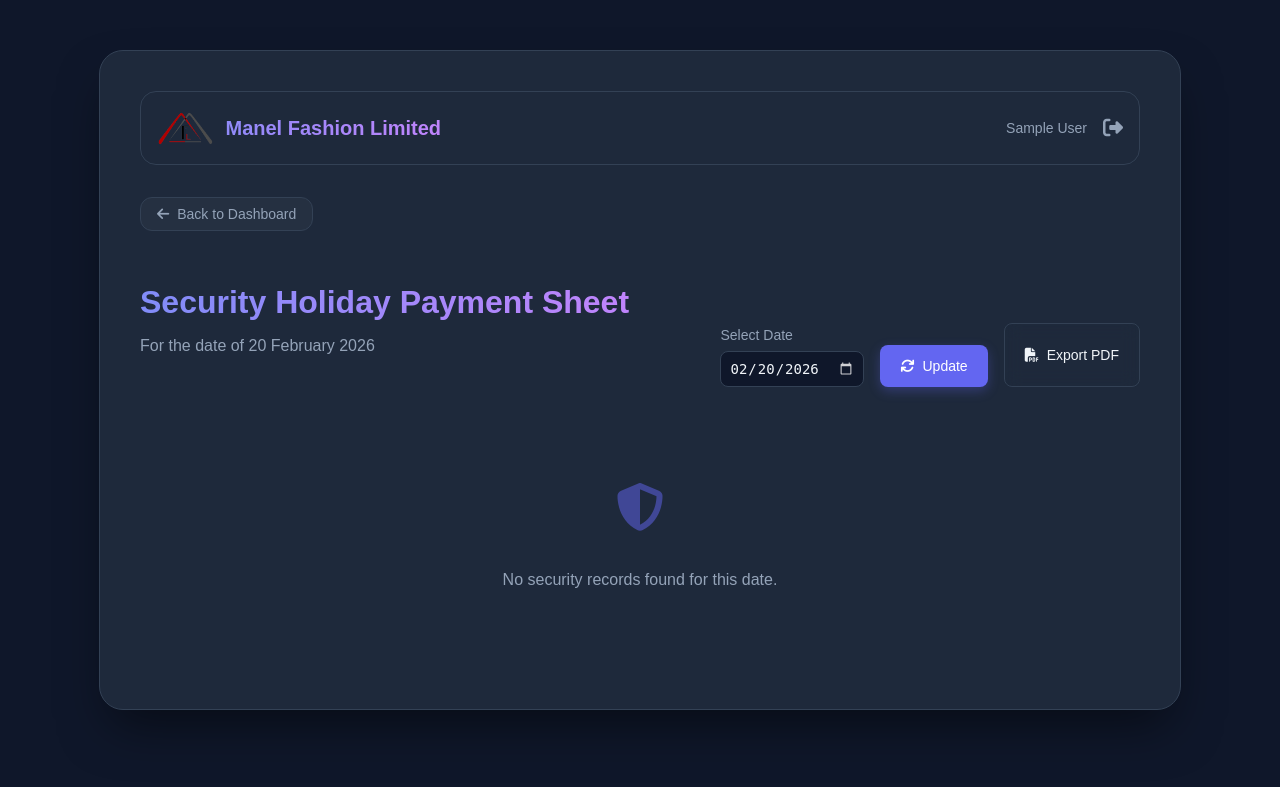
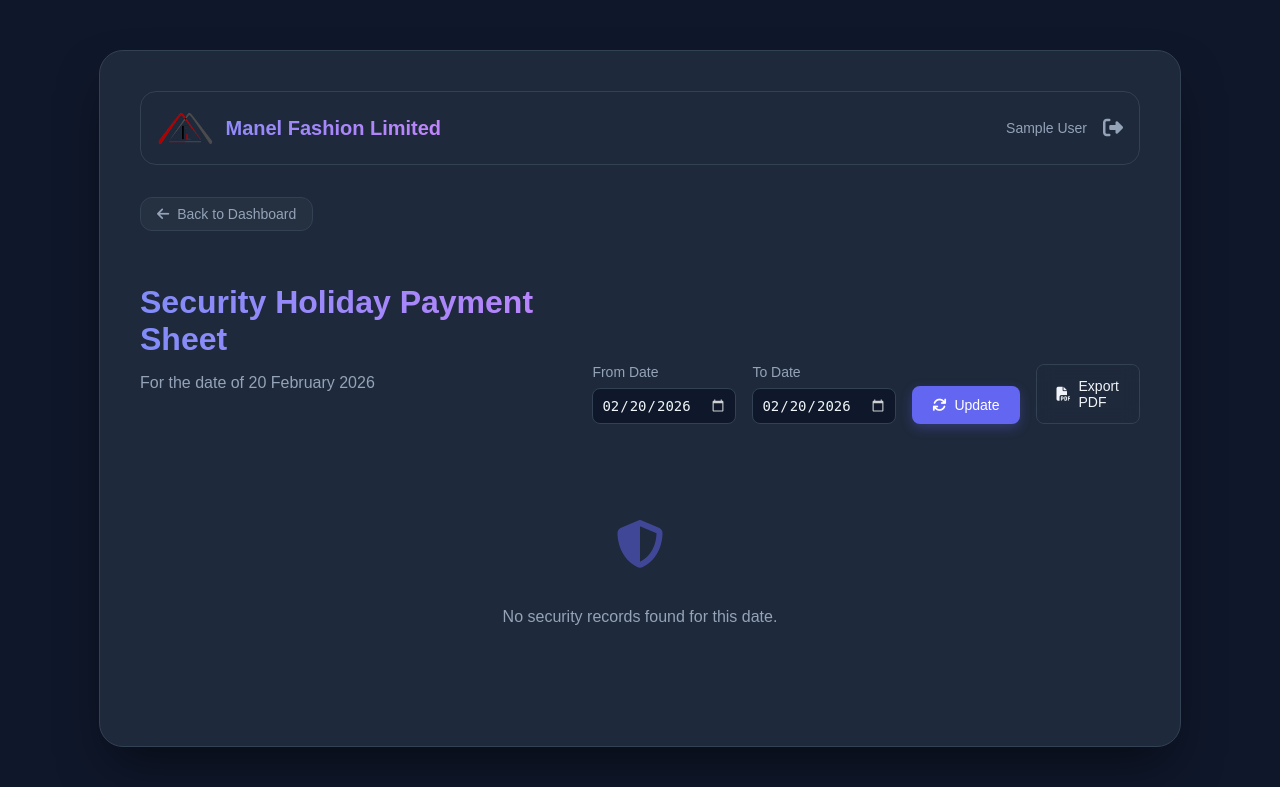
Before and after one commit to parvez144/holiday-duty-manager, a Flask app: page /security_payment in a window 1280 px wide. Shown: the top 787 px of the page. Run offline with Flask 3, Linux system fonts and the light colour scheme; the visitor is signed in with stand-in values (Sample User, id 1); data that the repository does not hold is empty; parts of the project's set-up code (start-up, migrations or seed data) failed here and were passed over.

Commit message:
Walkthrough - Multi-Date Security Payment I have implemented the multi-date security payment feature as requested. Now users can select a date range to calculate aggregated payments for security personnel.

```diff
--- a/routes/security_payment.py
+++ b/routes/security_payment.py
@@ -10,19 +10,32 @@ security_payment_bp = Blueprint('security_payment', __name__)
 @security_payment_bp.route('/security_payment')
 @login_required
 def security_payment_page():
-    for_date = request.args.get('date', datetime.today().strftime('%Y-%m-%d'))
-    rows = compute_security_payment(for_date)
-    return render_template('security_payment.html', rows=rows, for_date=for_date, datetime=datetime)
+    today = datetime.today().strftime('%Y-%m-%d')
+    start_date = request.args.get('start_date', today)
+    end_date = request.args.get('end_date', today)
+
+    rows = compute_security_payment(start_date, end_date)
+    return render_template(
+        'security_payment.html',
+        rows=rows,
+        start_date=start_date,
+        end_date=end_date,
+        datetime=datetime
+    )
 
 @security_payment_bp.route('/security_payment/pdf')
 @login_required
 def security_payment_pdf():
-    for_date = request.args.get('date', datetime.today().strftime('%Y-%m-%d'))
-    rows = compute_security_payment(for_date)
+    today = datetime.today().strftime('%Y-%m-%d')
+    start_date = request.args.get('start_date', today)
+    end_date = request.args.get('end_date', today)
+
+    rows = compute_security_payment(start_date, end_date)
 
     html_content = render_template(
         'security_payment_pdf.html',
-        for_date=for_date,
+        start_date=start_date,
+        end_date=end_date,
         rows=rows,
         datetime=datetime
     )
--- a/services/report_service.py
+++ b/services/report_service.py
@@ -1,7 +1,7 @@
 from datetime import datetime
 from collections import defaultdict
 from services.employee_service import get_employees
-from services.attendance_service import get_attendance_for_date
+from services.attendance_service import get_attendance_for_date, get_attendance_for_range
 from models.designation import Designation
 
 def compute_payment_sheet(for_date: str, section: str | None, sub_section: str | None, category: str | None):
@@ -323,43 +323,65 @@ def compute_night_bill(for_date: str, section: str | None, sub_section: str | No
 
     return rows
 
-def compute_security_payment(for_date: str):
-    """Compute holiday payment for security personnel (double basic for any attendance)."""
+def compute_security_payment(start_date: str, end_date: str = None):
+    """Compute holiday payment for security personnel (double basic for each day they worked in the range)."""
+    if not end_date:
+        end_date = start_date
+
     # 1. Fetch Employees in Security Subsection
     employees = get_employees(sub_section='Security')
     if not employees:
         return []
 
-    # 2. Fetch Attendance
+    # 2. Fetch Attendance for the range
     emp_ids = [str(e['Emp_Id']) for e in employees]
-    attendance_data = get_attendance_for_date(for_date, emp_ids)
+    attendance_range_data = get_attendance_for_range(start_date, end_date, emp_ids)
+
+    # 3. Aggregate results per employee
+    # { emp_id: { 'days_worked': N, 'total_amount': X, 'last_seen_in': '', 'last_seen_out': '' } }
+    aggregated = {}
+
+    for date_str, daily_data in attendance_range_data.items():
+        for emp_id, stats in daily_data.items():
+            if emp_id not in aggregated:
+                aggregated[emp_id] = {
+                    'days_worked': 0,
+                    'last_seen_in': 'Missing',
+                    'last_seen_out': 'Missing'
+                }
+
+            aggregated[emp_id]['days_worked'] += 1
+
+            # For multi-date, "in_time" and "out_time" columns in the sheet might be
+            # confusing. Let's show the most recent one or just a count.
+            # But the user might want to see the specific dates.
+            # However, the sheet is grouped by employee.
+            # I will show the 'days_worked' and total amount.
+
+            in_dt = stats.get('in_time')
+            out_dt = stats.get('out_time')
+            if in_dt:
+                aggregated[emp_id]['last_seen_in'] = in_dt.strftime('%H:%M')
+            if out_dt:
+                aggregated[emp_id]['last_seen_out'] = out_dt.strftime('%H:%M')
 
     rows = []
     serial = 1
 
     for emp in employees:
         emp_id = str(emp['Emp_Id'])
-        stats = attendance_data.get(emp_id)
+        agg_stats = aggregated.get(emp_id)
 
-        # Security Rule: If ANY punch exists, they get paid
-        if not stats:
+        if not agg_stats:
             continue
-
-        in_dt = stats.get('in_time')
-        out_dt = stats.get('out_time')
-
-        # Display times
-        disp_in = in_dt.strftime('%H:%M') if in_dt else "Missing"
-        disp_out = out_dt.strftime('%H:%M') if out_dt else "Missing"
 
         # Salary calculations
         gross_salary = float(emp.get('Gross_Salary') or 0)
-        # Basic = (Gross - allowances)/1.5
         basic_salary = (gross_salary - 2450) / 1.5
         daily_basic = basic_salary / 30.0
 
-        # Rule: Double Daily Basic
-        amount = daily_basic * 2.0
+        # Rule: Double Daily Basic * Number of days worked
+        amount = daily_basic * 2.0 * agg_stats['days_worked']
 
         rows.append({
             'sl': serial,
@@ -370,10 +392,11 @@ def compute_security_payment(for_date: str):
             'section': emp['Section'].title() if emp['Section'] else '',
             'gross': gross_salary,
             'basic': round(basic_salary, 0),
-            'in_time': disp_in,
-            'out_time': disp_out,
+            'in_time': agg_stats['last_seen_in'],
+            'out_time': agg_stats['last_seen_out'],
+            'days_worked': agg_stats['days_worked'],
             'amount': round(amount, 0),
-            'remarks': '',
+            'remarks': f"Worked {agg_stats['days_worked']} days",
             'signature': ''
         })
         serial += 1
--- a/templates/security_payment.html
+++ b/templates/security_payment.html
@@ -154,22 +154,33 @@
         <div style="display: flex; justify-content: space-between; align-items: flex-end; margin-bottom: 2rem;">
             <div>
                 <h1>Security Holiday Payment Sheet</h1>
-                <p class="subtitle">For the date of {{ datetime.strptime(for_date, '%Y-%m-%d').strftime('%d %B %Y') }}
+                <p class="subtitle">
+                    {% if start_date == end_date %}
+                    For the date of {{ datetime.strptime(start_date, '%Y-%m-%d').strftime('%d %B %Y') }}
+                    {% else %}
+                    From {{ datetime.strptime(start_date, '%Y-%m-%d').strftime('%d %B %Y') }}
+                    to {{ datetime.strptime(end_date, '%Y-%m-%d').strftime('%d %B %Y') }}
+                    {% endif %}
                 </p>
             </div>
             <div style="display: flex; gap: 1rem;">
                 <form method="GET" style="display: flex; gap: 1rem; align-items: flex-end;">
                     <div class="input-group">
-                        <label for="date">Select Date</label>
-                        <input type="date" id="date" name="date" value="{{ for_date }}"
+                        <label for="start_date">From Date</label>
+                        <input type="date" id="start_date" name="start_date" value="{{ start_date }}"
                             style="padding: 0.5rem; border-radius: 0.5rem; border: 1px solid var(--border); background: var(--bg); color: var(--text);">
                     </div>
-                    <button type="submit" class="btn btn-primary" style="height: 42px;">
+                    <div class="input-group">
+                        <label for="end_date">To Date</label>
+                        <input type="date" id="end_date" name="end_date" value="{{ end_date }}"
+                            style="padding: 0.5rem; border-radius: 0.5rem; border: 1px solid var(--border); background: var(--bg); color: var(--text);">
+                    </div>
+                    <button type="submit" class="btn btn-primary" style="height: 38px;">
                         <i class="fas fa-sync"></i> Update
                     </button>
                 </form>
-                <a href="{{ url_for('security_payment.security_payment_pdf', date=for_date) }}" target="_blank"
-                    class="btn btn-outline" style="height: 42px; display: flex; align-items: center;">
+                <a href="{{ url_for('security_payment.security_payment_pdf', start_date=start_date, end_date=end_date) }}"
+                    target="_blank" class="btn btn-outline" style="height: 38px; display: flex; align-items: center;">
                     <i class="fas fa-file-pdf"></i> Export PDF
                 </a>
             </div>
@@ -183,9 +194,10 @@
                         <th style="width: 5%">SL</th>
                         <th style="width: 10%">ID</th>
                         <th style="width: 25%">Name</th>
-                        <th style="width: 20%">Designation</th>
+                        <th style="width: 15%">Designation</th>
                         <th style="width: 10%">Gross</th>
                         <th style="width: 10%">Basic</th>
+                        <th style="width: 5%">Days</th>
                         <th style="width: 10%">Amount</th>
                         <th style="width: 10%">Signature</th>
                     </tr>
@@ -199,6 +211,8 @@
                         <td>{{ row.designation }}</td>
                         <td>{{ row.gross|round|int }}</td>
                         <td>{{ row.basic|round|int }}</td>
+                        <td style="text-align: center; font-weight: bold; color: var(--primary);">{{ row.days_worked }}
+                        </td>
                         <td class="amount">{{ row.amount|round|int }}</td>
                         <td></td>
                     </tr>
```
Also changed, not shown: services/attendance_service.py (+49 -0 lines), templates/security_payment_pdf.html (+29 -10 lines).
